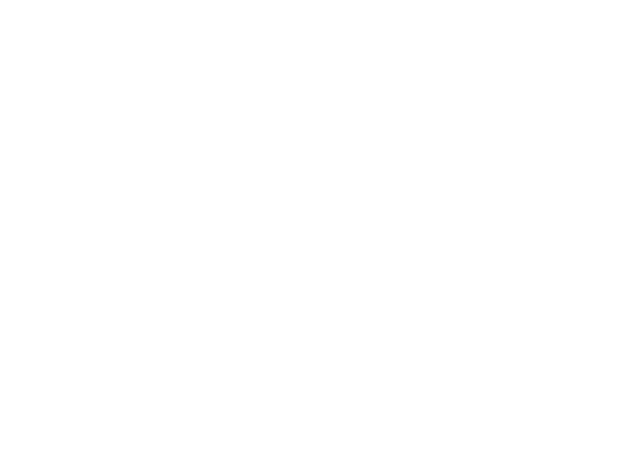
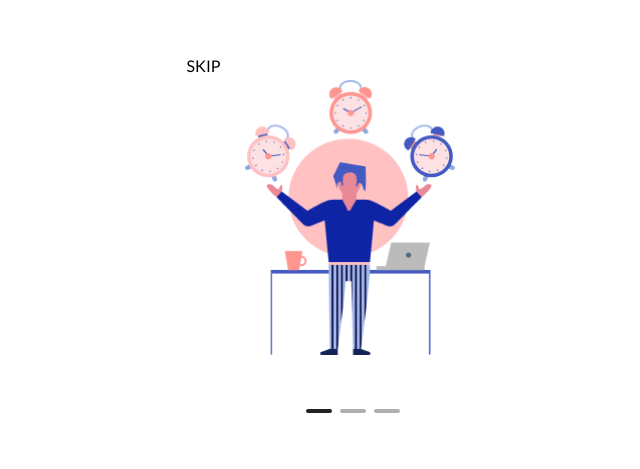
Before and after one commit to Portfolio-React-Team1/Dockit-todo-app, a React (Create React App) app: page /Login in a window 1280 px wide. Shown: the part 1111-1580 px from the top of the page, without its empty margins (290-930 px from the left). Before the commit the page ends 812 px from the top, so only its background shows below. Built offline with nearby package versions, Linux system fonts and the light colour scheme.

Commit message:
Landing page updated
Created onboarding 1screen component

```diff
--- a/src/App.js
+++ b/src/App.js
@@ -1,18 +1,10 @@
 import "./App.css";
 import Landing from "./pages/Landing_page/Landing";
-import Carousel, { CarouselItem } from "./pages/Landing_page/Carousel";
 
 function App() {
   return (
     <div className="App">
-      <Carousel>
-        <CarouselItem>
-          <Landing />
-        </CarouselItem>
-        <CarouselItem>Manage your tasks component Page</CarouselItem>
-        <CarouselItem>create daily routine component</CarouselItem>
-        <CarouselItem>organize your task component</CarouselItem>
-      </Carousel>
+      <Landing />
     </div>
   );
 }
--- a/src/pages/Landing_page/Landing.css
+++ b/src/pages/Landing_page/Landing.css
@@ -0,0 +1,11 @@
+.container-center-horizontal {
+  display: flex;
+  flex-direction: row;
+  justify-content: center;
+  pointer-events: none;
+  width: 100%;
+}
+.container-center-horizontal * {
+  flex-shrink: 0;
+  pointer-events: auto;
+}
--- a/src/pages/Landing_page/Landing.js
+++ b/src/pages/Landing_page/Landing.js
@@ -1,10 +1,23 @@
 import "./Landing.css";
 import Intro from "./Intro.js";
+import Carousel, { CarouselItem } from "./Carousel";
+import TaskManager from "./TaskManager";
 
 function Landing() {
   return (
-    <div className="container">
-      <Intro />
+    <div>
+      <Carousel>
+        <CarouselItem>
+          <Intro />
+        </CarouselItem>
+        <CarouselItem>
+          {" "}
+          <TaskManager />{" "}
+        </CarouselItem>
+        <CarouselItem>create daily routine component</CarouselItem>
+        <CarouselItem>organize your task component</CarouselItem>
+      </Carousel>
+      <TaskManager />
     </div>
   );
 }
--- /dev/null
+++ b/src/pages/Landing_page/Onboarding.css
@@ -0,0 +1,86 @@
+.container-center-horizontal {
+  display: flex;
+  flex-direction: row;
+  justify-content: center;
+  pointer-events: none;
+  width: 100%;
+}
+.container-center-horizontal * {
+  flex-shrink: 0;
+  pointer-events: auto;
+}
+.onboarding-1 {
+  align-items: center;
+  background-color: #ffffff;
+  height: 812px;
+  width: 375px;
+  position: relative;
+}
+.skip {
+  align-self: flex-start;
+  text-align: left;
+  letter-spacing: 0;
+  line-height: 24px;
+  margin-left: 24px;
+  margin-top: 58px;
+  min-height: 24px;
+  white-space: nowrap;
+  color: rgba(0, 0, 0, 1);
+  font-size: 16px;
+  font-weight: 400;
+  font-style: normal;
+  text-transform: uppercase;
+}
+
+.group-182 {
+  height: 275px;
+  margin-left: 0;
+  margin-top: 2px;
+  width: 210px;
+}
+
+.navi {
+  align-items: flex-start;
+  display: flex;
+  min-width: 95px;
+  margin-left: 143px;
+  margin-top: 51px;
+}
+
+.rectangle-100 {
+  background-color: rgba(0, 0, 0, 0.871);
+  border-radius: 56px;
+  height: 4px;
+  width: 26px;
+}
+
+.rectangle-10 {
+  background-color: rgba(175, 175, 175, 1);
+  border-radius: 56px;
+  height: 4px;
+  margin-left: 8px;
+  width: 26px;
+}
+
+.screen-title {
+  letter-spacing: 0;
+  margin-right: 2px;
+  margin-top: 50px;
+  min-height: 50px;
+  min-width: 267px;
+  font-size: 32px;
+  color: rgba(0, 0, 0, 0.871);
+  font-style: normal;
+  font-weight: 700;
+}
+
+.easy-mgt {
+  font-style: normal;
+  font-weight: 400;
+  font-size: 16px;
+  line-height: 24px;
+  text-align: center;
+  color: rgba(0, 0, 0, 0.87);
+  width: 290px;
+  white-space: nowrap;
+}
--- /dev/null
+++ b/src/pages/Landing_page/TaskManager.js
@@ -0,0 +1,31 @@
+import "./Onboarding.css";
+import Group182 from "../../assets/images/group182.png";
+
+function TaskManager() {
+  return (
+    <div className="container-center-horizontal">
+      <div className="onboarding-1 screen">
+        <div className="skip">
+          <span> Skip</span>
+        </div>
+        <img className="group-182" src={Group182} alt="busy man" />
+        <div className="navi">
+          <div className="rectangle-100"> </div>
+          <div className="rectangle-10"> </div>
+          <div className="rectangle-10"> </div>
+        </div>
+        <h1 className="screen-title">
+          <span> Manage your tasks</span>
+        </h1>
+        <p className="easy-mgt">
+          {" "}
+          <span>
+            {" "}
+            You can easily manage all your daily tasks on Dockit for free
+          </span>{" "}
+        </p>
+      </div>
+    </div>
+  );
+}
+export default TaskManager;
```
Also changed, not shown: src/assets/images/group182.png (added).
